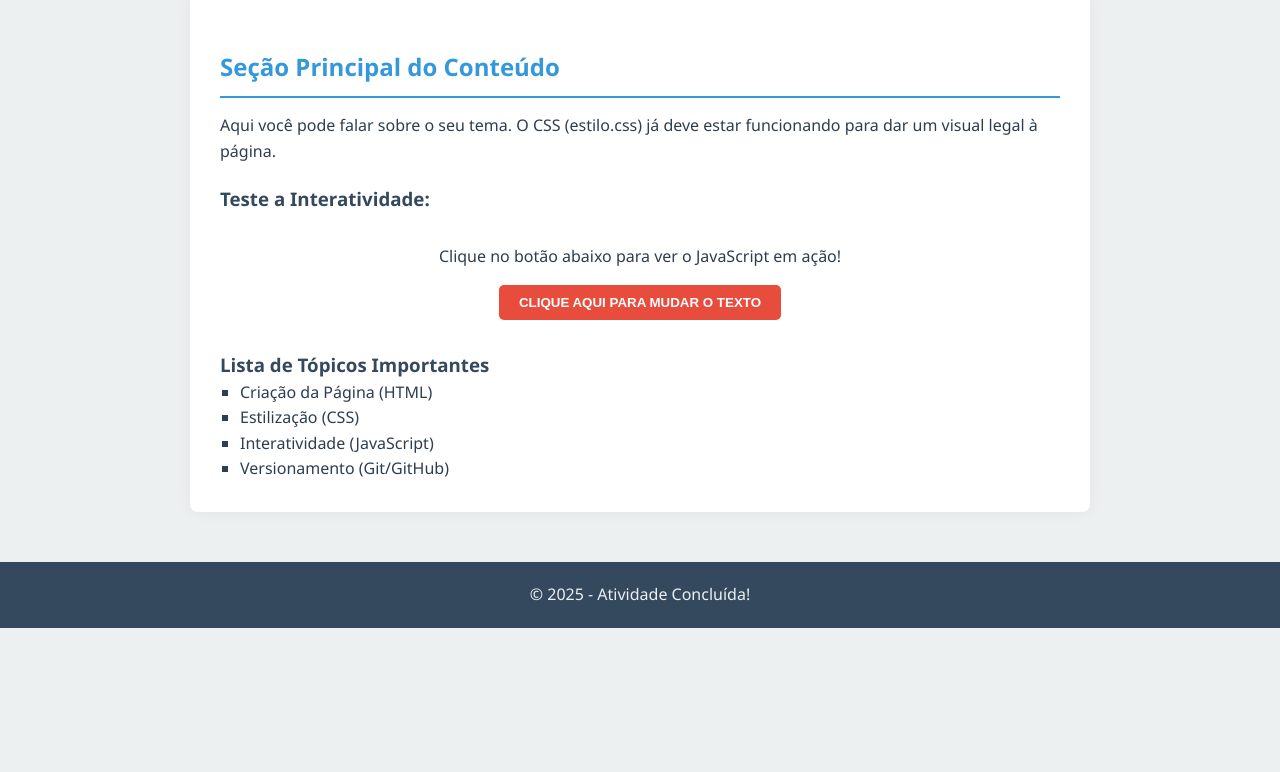
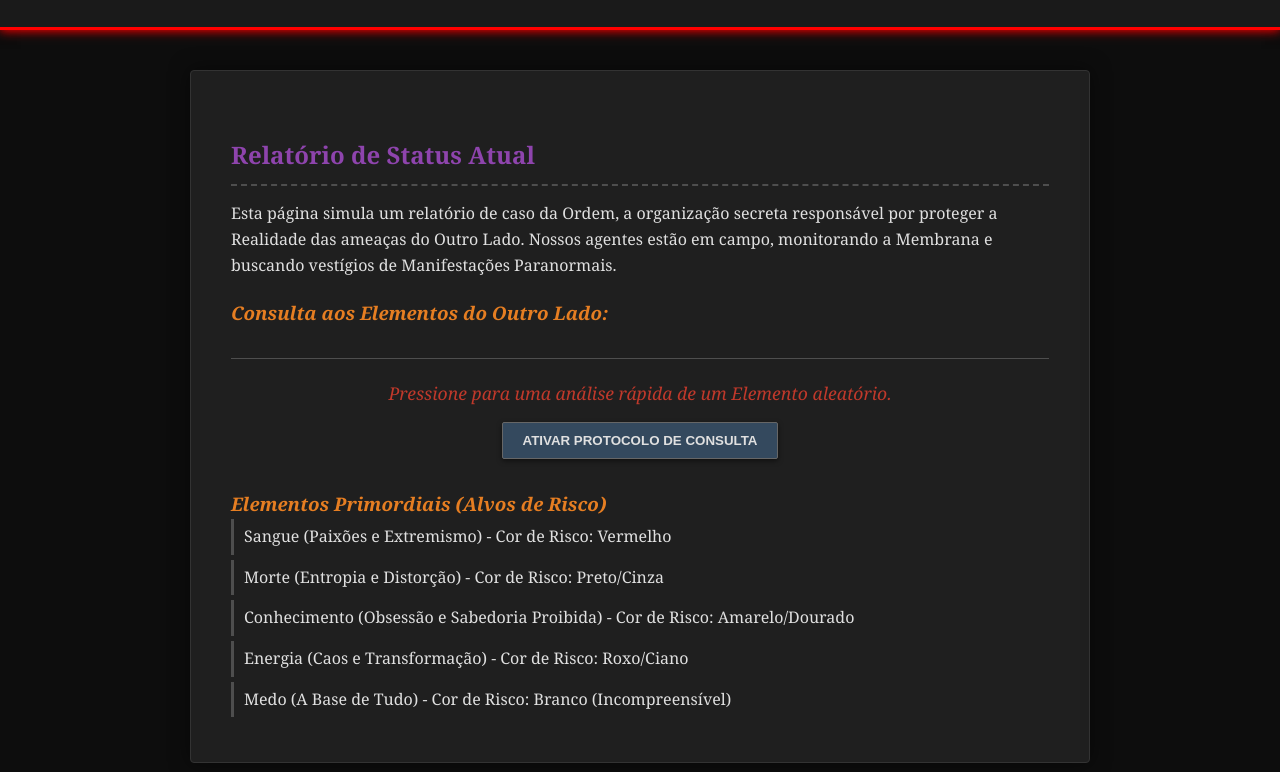
Before and after one commit to RuanMendesb/front-end23, a plain HTML site: page index.html in a window 1280 px wide. Shown: the part 202-974 px from the top of the page. Before the commit the page ends 830 px from the top, so only its background shows below. Drawn offline with Linux system fonts and the light colour scheme.

Commit message:
Ajuste de conteudo HTML para o tema Ordem Paranormal

```diff
--- a/estilo.css
+++ b/estilo.css
@@ -9,7 +9,7 @@
 /* ANIMAÇÕES GERAIS (KEYFRAMES)      */
 /* --------------------------------- */
 
-/* 1. Animação de entrada (desliza de baixo para cima) */
+/* 1. Animação de entrada (mais sombria) */
 @keyframes slideIn {
     from {
         opacity: 0;
@@ -21,120 +21,149 @@
     }
 }
 
-/* 2. Animação de pulsação suave (para dar vida ao cabeçalho) */
-@keyframes softPulse {
+/* 2. Pulsação do Símbolo da Ordem (mais intensa) */
+@keyframes intensePulse {
     0% {
-        box-shadow: 0 4px 6px rgba(0, 0, 0, 0.1);
+        box-shadow: 0 0 5px #ff0000, 0 0 5px #5c0000;
     }
     50% {
-        box-shadow: 0 8px 12px rgba(0, 0, 0, 0.3);
+        box-shadow: 0 0 15px #ff0000, 0 0 20px #5c0000; /* Pulsa vermelho (Sangue/Medo) */
     }
     100% {
-        box-shadow: 0 4px 6px rgba(0, 0, 0, 0.1);
+        box-shadow: 0 0 5px #ff0000, 0 0 5px #5c0000;
     }
 }
 
 
 /* --------------------------------- */
-/* ESTILOS DE LAYOUT                 */
+/* ESTILOS DE LAYOUT (ORNDEM)        */
 /* --------------------------------- */
 
-/* CORPO DA PÁGINA */
+/* CORPO DA PÁGINA: Fundo Escuro, Investigativo */
 body {
-    font-family: 'Segoe UI', Tahoma, Geneva, Verdana, sans-serif;
-    background-color: #ecf0f1; /* Fundo mais claro, para contraste */
-    color: #2c3e50;
+    font-family: Georgia, 'Times New Roman', Times, serif; /* Fonte mais séria/antiga */
+    background-color: #0d0d0d; /* Preto quase absoluto */
+    color: #e0e0e0; /* Cinza claro para o texto */
     line-height: 1.6;
 }
 
-/* CABEÇALHO (HEADER) */
+/* CABEÇALHO (HEADER): Símbolo do Ocultismo */
 header {
-    background-color: #2980b9; /* Azul escuro */
-    color: white;
+    background-color: #1a1a1a; /* Preto mais suave */
+    color: #e74c3c; /* Vermelho do Sangue para o destaque */
     padding: 30px;
     text-align: center;
+    border-bottom: 3px solid #ff0000; /* Linha de Sangue */
 
     /* APLICANDO A ANIMAÇÃO DE PULSAÇÃO */
-    animation: softPulse 3s infinite ease-in-out;
+    animation: intensePulse 4s infinite ease-in-out;
 }
 
 header h1 {
-    font-size: 2.5em;
-    margin-bottom: 5px;
+    font-size: 2.8em;
+    font-weight: bold;
+    letter-spacing: 2px; /* Espaçamento para ar misterioso */
+    text-shadow: 0 0 5px #ff0000;
 }
 
-/* CONTEÚDO PRINCIPAL (MAIN) */
+/* CONTEÚDO PRINCIPAL (MAIN): Documento/Ficha de Investigação */
 main {
     max-width: 900px;
     margin: 40px auto;
-    padding: 30px;
-    background-color: white;
-    border-radius: 8px;
-    box-shadow: 0 0 15px rgba(0, 0, 0, 0.05);
+    padding: 40px;
+    background-color: #1f1f1f; /* Cor do papel/fundo de ficha */
+    border-radius: 4px;
+    border: 1px solid #333;
+    box-shadow: 0 0 20px rgba(0, 0, 0, 0.5); /* Sombra pesada */
 
     /* APLICANDO A ANIMAÇÃO DE ENTRADA */
-    animation: slideIn 0.8s ease-out forwards;
+    animation: slideIn 1.2s ease-out forwards;
 }
 
-/* TÍTULOS */
+/* TÍTULOS: Cor dos Elementos */
 h2 {
-    color: #3498db; /* Azul vibrante */
-    border-bottom: 2px solid #3498db;
+    color: #8e44ad; /* Roxo da Energia */
+    border-bottom: 2px dashed #4e4e4e; /* Linha tracejada (documento) */
     padding-bottom: 10px;
     margin-top: 25px;
     margin-bottom: 15px;
 }
 
 h3 {
-    color: #34495e;
+    color: #e67e22; /* Laranja/Amarelo do Conhecimento */
     margin-top: 20px;
+    font-style: italic;
 }
 
 /* LISTA */
 .lista-itens ul {
-    list-style-type: square;
-    padding-left: 20px;
+    list-style-type: none; /* Remove bolinhas */
+    padding-left: 0;
+}
+.lista-itens li {
+    padding: 5px 0;
+    border-left: 3px solid #4e4e4e;
+    padding-left: 10px;
+    margin-bottom: 5px;
+    transition: background-color 0.2s;
+}
+
+.lista-itens li:hover {
+    background-color: #2c2c2c;
+    border-left-color: #e74c3c; /* Destaque com cor de Sangue */
 }
 
 /* --------------------------------- */
-/* CENTRALIZAÇÃO DO BOTÃO (NOVIDADE) */
+/* ESTILO E ANIMAÇÃO DO BOTÃO        */
 /* --------------------------------- */
 .interacao-centralizada {
-    display: flex;             /* Habilita o Flexbox */
-    flex-direction: column;    /* Coloca os itens (parágrafo e botão) em coluna */
-    align-items: center;       /* Centraliza os itens horizontalmente */
-    text-align: center;        /* Centraliza o texto do parágrafo */
+    display: flex;
+    flex-direction: column;
+    align-items: center;
+    text-align: center;
     margin-top: 30px;
     margin-bottom: 30px;
+    border-top: 1px solid #4e4e4e;
+    padding-top: 20px;
 }
 
-
-/* ESTILO E ANIMAÇÃO DO BOTÃO */
+/* BOTÃO DE INTERATIVIDADE: Cor do Medo/Alerta */
 #meuBotao {
-    background-color: #e74c3c; /* Vermelho */
-    color: white;
-    border: none;
+    background-color: #34495e; /* Cinza Chumbo/Morte */
+    color: #e0e0e0;
+    border: 1px solid #666;
     padding: 10px 20px;
     margin-top: 15px;
-    border-radius: 5px;
+    border-radius: 2px;
     cursor: pointer;
     font-weight: bold;
+    box-shadow: 0 2px 5px rgba(0, 0, 0, 0.5);
 
     /* ANIMAÇÃO DE TRANSIÇÃO (HOVER) */
-    transition: all 0.3s ease; /* Transição suave em todas as propriedades */
-    transform: scale(1);       /* Define o estado inicial */
+    transition: all 0.3s ease;
+    transform: scale(1);
 }
 
 #meuBotao:hover {
-    background-color: #c0392b; /* Cor mais escura ao passar o mouse */
-    transform: scale(1.05); /* Faz o botão crescer levemente ao passar o mouse */
+    background-color: #c0392b; /* Destaque Sangue */
+    border-color: #ff0000;
+    transform: scale(1.05) rotateZ(1deg); /* Leve vibração */
+    box-shadow: 0 0 10px #ff0000;
+}
+
+/* ESTILO DA MENSAGEM DE INTERAÇÃO */
+#mensagem-do-dia {
+    color: #c0392b; /* Texto de alerta/perigo */
+    font-size: 1.1em;
+    font-style: italic;
 }
 
 /* RODAPÉ */
 footer {
     text-align: center;
     padding: 20px;
-    background-color: #34495e;
-    color: #ecf0f1;
+    background-color: #0a0a0a;
+    color: #8e44ad;
     margin-top: 50px;
+    border-top: 1px solid #222;
 }
--- a/index.html
+++ b/index.html
@@ -3,41 +3,42 @@
 <head>
     <meta charset="UTF-8">
     <meta name="viewport" content="width=device-width, initial-scale=1.0">
-    <title>Meu Tema Livre com Interatividade e Animações</title>
+    <title>Arquivo Confidencial - Ordem Paranormal</title>
     <link rel="stylesheet" href="estilo.css">
 </head>
 <body>
     <header>
-        <h1>A Página do Meu Tema Livre</h1>
-        <p>Um exemplo de HTML, CSS e JavaScript versionado no GitHub!</p>
+        <h1>[ARQUIVO CONFIDENCIAL] ORDEM PARANORMAL</h1>
+        <p>INVESTIGAÇÃO E COMBATE AO OCULTISMO</p>
     </header>
 
     <main>
-        <h2>Seção Principal do Conteúdo</h2>
+        <h2>Relatório de Status Atual</h2>
 
-        <p>Aqui você pode falar sobre o seu tema. O CSS (estilo.css) já deve estar funcionando para dar um visual legal à página.</p>
+        <p>Esta página simula um relatório de caso da Ordem, a organização secreta responsável por proteger a Realidade das ameaças do Outro Lado. Nossos agentes estão em campo, monitorando a Membrana e buscando vestígios de Manifestações Paranormais.</p>
 
-        <h3>Teste a Interatividade:</h3>
+        <h3>Consulta aos Elementos do Outro Lado:</h3>
 
         <div class="interacao-centralizada">
-            <p id="mensagem-do-dia">Clique no botão abaixo para ver o JavaScript em ação!</p>
-            <button id="meuBotao">CLIQUE AQUI PARA MUDAR O TEXTO</button>
+            <p id="mensagem-do-dia">Pressione para uma análise rápida de um Elemento aleatório.</p>
+            <button id="meuBotao">ATIVAR PROTOCOLO DE CONSULTA</button>
         </div>
 
         <section class="lista-itens">
-            <h3>Lista de Tópicos Importantes</h3>
+            <h3>Elementos Primordiais (Alvos de Risco)</h3>
             <ul>
-                <li>Criação da Página (HTML)</li>
-                <li>Estilização (CSS)</li>
-                <li>Interatividade (JavaScript)</li>
-                <li>Versionamento (Git/GitHub)</li>
+                <li>Sangue (Paixões e Extremismo) - Cor de Risco: Vermelho</li>
+                <li>Morte (Entropia e Distorção) - Cor de Risco: Preto/Cinza</li>
+                <li>Conhecimento (Obsessão e Sabedoria Proibida) - Cor de Risco: Amarelo/Dourado</li>
+                <li>Energia (Caos e Transformação) - Cor de Risco: Roxo/Ciano</li>
+                <li>Medo (A Base de Tudo) - Cor de Risco: Branco (Incompreensível)</li>
             </ul>
         </section>
 
     </main>
 
     <footer>
-        <p>&copy; 2025 - Atividade Concluída!</p>
+        <p>&copy; 2025 - Ordem da Realidade. Não tema o que está fora; tema o que está dentro.</p>
     </footer>
 
     <script src="script.js"></script>
```
